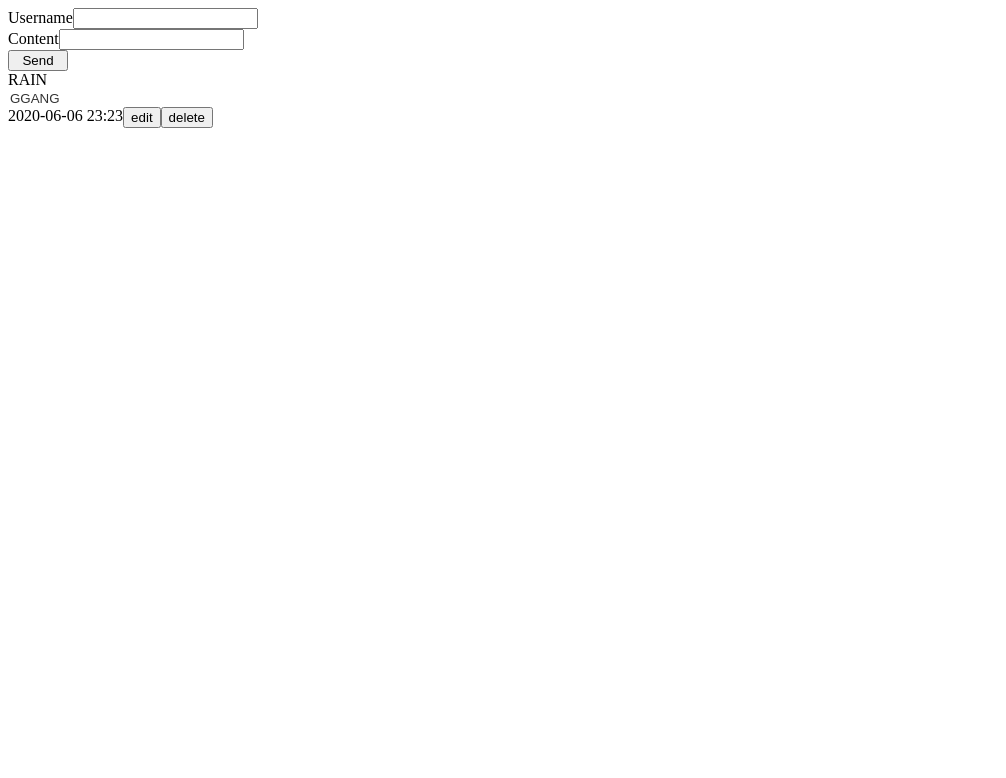
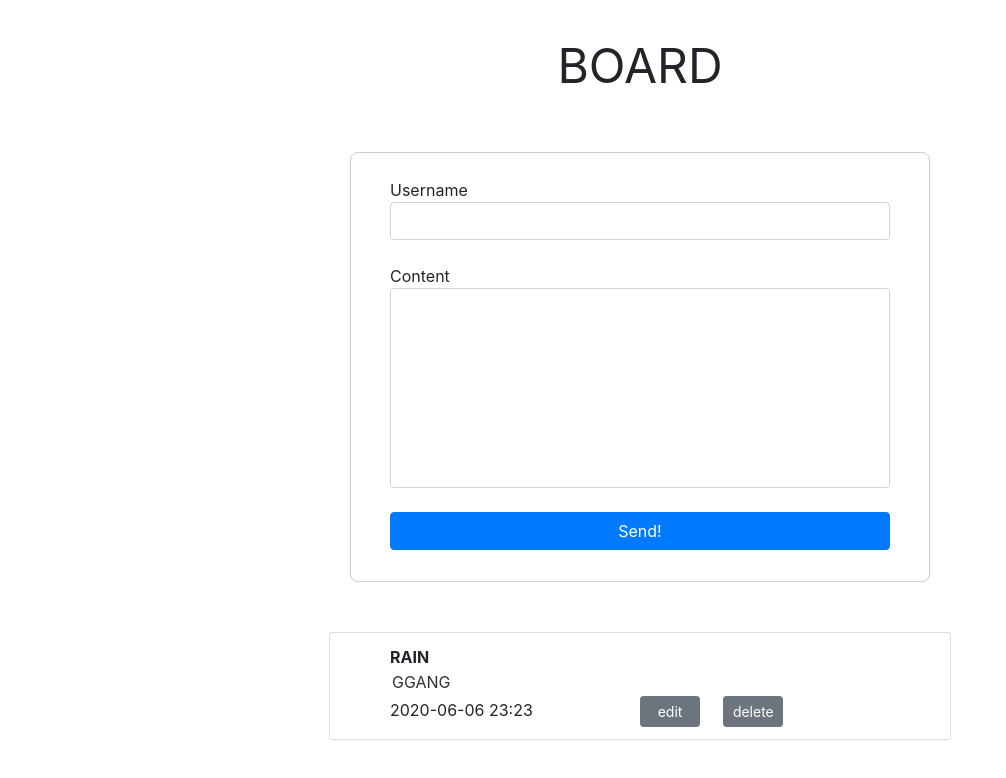
Before and after one commit to nirrvana/board, a React (Create React App) app: page / in a window 1280 px wide. Shown: the top 778 px of the page, without its empty margins (0-1006 px from the left). Built offline with nearby package versions, Linux system fonts and the light colour scheme.

Commit message:
css 적용 (이슈 발생)

```diff
--- a/package.json
+++ b/package.json
@@ -7,7 +7,9 @@
     "@testing-library/react": "^9.3.2",
     "@testing-library/user-event": "^7.1.2",
     "autoprefixer": "^9.8.0",
+    "bootstrap": "^4.5.0",
     "react": "^16.13.1",
+    "react-bootstrap": "^1.0.1",
     "react-dom": "^16.13.1",
     "react-redux": "^7.2.0",
     "react-scripts": "3.4.1"
--- a/public/index.html
+++ b/public/index.html
@@ -24,7 +24,13 @@
       work correctly both with client-side routing and a non-root public URL.
       Learn how to configure a non-root public URL by running `npm run build`.
     -->
-    <title>React App</title>
+    <link
+      rel="stylesheet"
+      href="https://maxcdn.bootstrapcdn.com/bootstrap/4.5.0/css/bootstrap.min.css"
+      integrity="sha384-9aIt2nRpC12Uk9gS9baDl411NQApFmC26EwAOH8WgZl5MYYxFfc+NcPb1dKGj7Sk"
+      crossorigin="anonymous"
+    />
+    <title>Board</title>
   </head>
   <body>
     <noscript>You need to enable JavaScript to run this app.</noscript>
--- a/src/App.css
+++ b/src/App.css
@@ -1,20 +1,74 @@
+/* app */
+.container {
+  display: flex;
+  flex-direction: column;
+  align-items: center;
+  min-width: 580px;
+}
+
+.container-title {
+  margin-top: 30px;
+  font-size: 3rem;
+}
+
 /* form */
 .form-container {
   display: flex;
   flex-direction: column;
+  align-items: center;
+  width: 580px;
+  height: 430px;
+  margin: 50px 0 50px 0;
+  padding: 25px;
+  border: 1px solid #cccccc;
+  border-radius: 8px;
 }
 
+.form-container__label,
+.form-container__username-input,
+.form-container__content-input,
 .form-container__submit {
-  width: 60px;
+  width: 500px;
+}
+
+.form-container__content-input {
+  height: 200px;
+}
+
+/* message-container */
+.message-container {
+  margin-bottom: 50px;
 }
 
 /* message */
+.message-entry-container__username,
+.message-entry-container__render-content,
+.message-entry-container__edit-content,
 .message-entry-container__wrapper {
-  display: flex;
+  width: 500px;
+}
+
+.message-entry-container__username {
+  font-weight: bolder;
 }
 
 .message-entry-container__render-content {
   border: none;
+  color: #333333;
   background-color: #ffffff;
-  color: #333333;
 }
+
+.message-entry-container__edit-content {
+  border: none;
+  text-decoration: underline;
+}
+
+.message-entry-container__wrapper {
+  display: flex;
+  line-height: 31px;
+}
+
+.message-entry-container__edit-button,
+.message-entry-container__delete-button {
+  width: 60px;
+}
--- a/src/App.js
+++ b/src/App.js
@@ -1,8 +1,9 @@
 import React, { Component } from 'react';
 import { connect } from 'react-redux';
 import { getMessages } from './redux/action';
-import Form from './Form';
+import Entry from './Entry';
 import MessageContainer from './MessageContainer';
+import { Container, Row } from 'react-bootstrap';
 import './App.css';
 
 class App extends Component {
@@ -12,10 +13,17 @@ class App extends Component {
 
   render() {
     return (
-      <div className="container">
-        <Form />
-        <MessageContainer />
-      </div>
+      <Container className="container" fluid>
+        <Row className="container-row container-title" noGutters={true}>
+          BOARD
+        </Row>
+        <Row className="container-row" noGutters={true}>
+          <Entry />
+        </Row>
+        <Row className="container-row" noGutters={true}>
+          <MessageContainer />
+        </Row>
+      </Container>
     );
   }
 }
--- /dev/null
+++ b/src/Entry.js
@@ -0,0 +1,79 @@
+import React, { Component } from 'react';
+import { connect } from 'react-redux';
+import { sendMessage } from './redux/action';
+import { isEmpty, getDate } from './helper';
+import { Col, Form, Button } from 'react-bootstrap';
+
+class Entry extends Component {
+  state = {
+    username: '',
+    content: '',
+  };
+
+  updateUsername = ({ target: { value: username } }) => {
+    this.setState({ username });
+  };
+
+  updateContent = ({ target: { value: content } }) => {
+    this.setState({ content });
+  };
+
+  submitHandler = (username, content) => (event) => {
+    event.preventDefault();
+
+    if (isEmpty(username)) {
+      window.alert('Please enter your username');
+    } else if (isEmpty(content)) {
+      window.alert('Please enter the content');
+    } else {
+      const createdAt = getDate();
+      this.props.dispatchSendMessage({ username, content, createdAt });
+      this.setState({ username: '', content: '' });
+    }
+  };
+
+  render() {
+    const { username, content } = this.state;
+
+    return (
+      <Col>
+        <Form
+          className="form-container"
+          onSubmit={this.submitHandler(username, content)}
+        >
+          <Form.Group>
+            <Form.Label className="form-container__label">
+              Username
+              <Form.Control
+                className="form-container__username-input"
+                type="text"
+                value={username}
+                onChange={this.updateUsername}
+              />
+            </Form.Label>
+          </Form.Group>
+          <Form.Group>
+            <Form.Label className="form-container__label">
+              Content
+              <Form.Control
+                className="form-container__content-input"
+                type="text"
+                value={content}
+                onChange={this.updateContent}
+              />
+            </Form.Label>
+          </Form.Group>
+          <Button className="form-container__submit" type="submit">
+            Send!
+          </Button>
+        </Form>
+      </Col>
+    );
+  }
+}
+
+const mapDispatchToProps = (dispatch) => ({
+  dispatchSendMessage: (message) => dispatch(sendMessage(message)),
+});
+
+export default connect(null, mapDispatchToProps)(Entry);
--- a/src/Form.js
+++ /dev/null
@@ -1,70 +0,0 @@
-import React, { Component } from 'react';
-import { connect } from 'react-redux';
-import { sendMessage } from './redux/action';
-import { isEmpty, getDate } from './helper';
-
-class Form extends Component {
-  state = {
-    username: '',
-    content: '',
-  };
-
-  updateUsername = ({ target: { value: username } }) => {
-    this.setState({ username });
-  };
-
-  updateContent = ({ target: { value: content } }) => {
-    this.setState({ content });
-  };
-
-  submitHandler = (username, content) => (event) => {
-    event.preventDefault();
-
-    if (isEmpty(username)) {
-      window.alert('Please enter your username');
-    } else if (isEmpty(content)) {
-      window.alert('Please enter the content');
-    } else {
-      const createdAt = getDate();
-      this.props.dispatchSendMessage({ username, content, createdAt });
-      this.setState({ username: '', content: '' });
-    }
-  };
-
-  render() {
-    const { username, content } = this.state;
-
-    return (
-      <form
-        className="form-container"
-        onSubmit={this.submitHandler(username, content)}
-      >
-        <label className="form-container__label">
-          Username
-          <input
-            className="form-container__username-input"
-            type="text"
-            value={username}
-            onChange={this.updateUsername}
-          />
-        </label>
-        <label className="form-container__label">
-          Content
-          <input
-            className="form-container__content-input"
-            type="text"
-            value={content}
-            onChange={this.updateContent}
-          />
-        </label>
-        <input className="form-container__submit" type="submit" value="Send" />
-      </form>
-    );
-  }
-}
-
-const mapDispatchToProps = (dispatch) => ({
-  dispatchSendMessage: (message) => dispatch(sendMessage(message)),
-});
-
-export default connect(null, mapDispatchToProps)(Form);
--- a/src/Message.js
+++ b/src/Message.js
@@ -2,6 +2,7 @@ import React, { Component } from 'react';
 import { connect } from 'react-redux';
 import { editMessage, deleteMessage } from './redux/action';
 import { isEmpty, getDate } from './helper';
+import { Container, Row, Col, Button } from 'react-bootstrap';
 
 class Message extends Component {
   state = {
@@ -9,6 +10,12 @@ class Message extends Component {
     content: this.props.message.content,
     editedAt: this.props.message.createdAt,
   };
+
+  editContentField = React.createRef();
+
+  componentDidUpdate() {
+    this.state.isEditMode && this.editContentField.focus();
+  }
 
   clickHandler = (isEditMode) => (event) => {
     if (isEditMode) {
@@ -60,6 +67,9 @@ class Message extends Component {
       />
     ) : (
       <input
+        ref={(input) => {
+          this.editContentField = input;
+        }}
         className="message-entry-container__edit-content"
         value={content}
         onChange={this.updateContent}
@@ -75,27 +85,37 @@ class Message extends Component {
     } = this;
 
     return (
-      <div className="message-entry-container">
-        <div className="message-entry-container__username">
+      <Container className="message-entry-container">
+        <Row className="message-entry-container__username" noGutters={true}>
           {message.username}
-        </div>
+        </Row>
         {this.renderOrEditMessage(isEditMode, content)}
-        <div className="message-entry-container__wrapper">
-          <div className="message-entry-container__created-at">{editedAt}</div>
-          <button
+        <Row className="message-entry-container__wrapper" noGutters={true}>
+          <Col className="message-entry-container__created-at" lg="6">
+            {editedAt}
+          </Col>
+          <Col lg="2">
+            <Button
               className="message-entry-container__edit-button"
               onClick={this.clickHandler(isEditMode)}
+              size="sm"
+              variant="secondary"
             >
               {isEditMode ? 'submit' : 'edit'}
-          </button>
-          <button
+            </Button>
+          </Col>
+          <Col lg="4">
+            <Button
               className="message-entry-container__delete-button"
               onClick={this.deleteHandler}
+              size="sm"
+              variant="secondary"
             >
               delete
-          </button>
-        </div>
-      </div>
+            </Button>
+          </Col>
+        </Row>
+      </Container>
     );
   }
 }
--- a/src/MessageContainer.js
+++ b/src/MessageContainer.js
@@ -1,17 +1,22 @@
 import React, { Component } from 'react';
 import { connect } from 'react-redux';
 import Message from './Message';
+import { Col, ListGroup } from 'react-bootstrap';
 
 class MessageContainer extends Component {
   render() {
     const { messages } = this.props;
 
     return (
-      <div className="message-container">
-        {messages.map((message, index) => (
-          <Message key={index} index={index} message={message} />
-        ))}
-      </div>
+      <Col className="message-container">
+        <ListGroup>
+          {messages.map((message, index) => (
+            <ListGroup.Item key={index}>
+              <Message key={index} index={index} message={message} />
+            </ListGroup.Item>
+          ))}
+        </ListGroup>
+      </Col>
     );
   }
 }
```
Also changed, not shown: 1 other file (tests, documents, lock files or other folders). Lines whose indentation alone changed are shown as unchanged.
